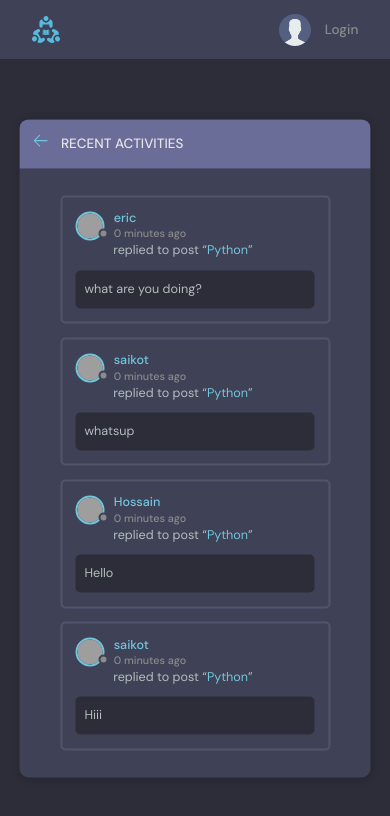
After one commit to MrThalamus/StudyBud_Backend, a Django app: page /activity in a window 390 px wide. The commit adds this page. Shown: the top 816 px of the page. Run offline with Django 5.2, Linux system fonts and the light colour scheme; data comes from the database, SQL or seed files in the repository; both versions use the stored data as it was after the commit; grey boxes are pictures that could not be loaded.

Commit message:
Mobile Responsiveness

```diff
--- /dev/null
+++ b/base/templates/base/activity.html
@@ -0,0 +1,60 @@
+{% extends 'main.html' %}
+
+{% block content %}
+    <main class="layout">
+      <div class="container">
+        <div class="layout__box">
+          <div class="layout__boxHeader">
+            <div class="layout__boxTitle">
+              <a href="{% url 'home' %}">
+                <svg version="1.1" xmlns="http://www.w3.org/2000/svg" width="32" height="32" viewBox="0 0 32 32">
+                  <title>arrow-left</title>
+                  <path
+                    d="M13.723 2.286l-13.723 13.714 13.719 13.714 1.616-1.611-10.96-10.96h27.625v-2.286h-27.625l10.965-10.965-1.616-1.607z"
+                  ></path>
+                </svg>
+              </a>
+              <h3>Recent Activities</h3>
+            </div>
+          </div>
+
+          <div class="activities-page layout__body">
+            {% for message in room_messages %}
+            <div class="activities__box">
+              <div class="activities__boxHeader roomListRoom__header">
+                <a href="{% url 'user-profile' message.user.id %}" class="roomListRoom__author">
+                  <div class="avatar avatar--small">
+                    <img src="https://randomuser.me/api/portraits/women/11.jpg" />
+                  </div>
+                  <p>
+                    {{ message.user }}
+                    <span>{{message.created|timesince}} ago</span>
+                  </p>
+                </a>
+                {% if request.user == message.user %}
+                <div class="roomListRoom__actions">
+                  <a href="{% url 'delete-message' message.id %}">
+                    <svg version="1.1" xmlns="http://www.w3.org/2000/svg" width="32" height="32" viewBox="0 0 32 32">
+                      <title>remove</title>
+                      <path
+                        d="M27.314 6.019l-1.333-1.333-9.98 9.981-9.981-9.981-1.333 1.333 9.981 9.981-9.981 9.98 1.333 1.333 9.981-9.98 9.98 9.98 1.333-1.333-9.98-9.98 9.98-9.981z">
+                      </path>
+                    </svg>
+                  </a>
+                </div>
+                {% endif %}
+              </div>
+              <div class="activities__boxContent">
+                <p>replied to post “<a href="{% url 'room' message.room.id %}">{{message.room}}</a>”</p>
+                <div class="activities__boxRoomContent">
+                  {{message.body}}
+                </div>
+              </div>
+            </div>
+            {% endfor %}
+          </div>
+        </div>
+      </div>
+    </main>
+
+{% endblock content %}
--- a/base/templates/base/topics_component.html
+++ b/base/templates/base/topics_component.html
@@ -12,7 +12,7 @@
     </li>
     {% endfor %}
   </ul>
-  <a class="btn btn--link" href="/">
+  <a class="btn btn--link" href="{% url 'topics' %}">
     More
     <svg version="1.1" xmlns="http://www.w3.org/2000/svg" width="32" height="32" viewBox="0 0 32 32">
       <title>chevron-down</title>
--- a/base/urls.py
+++ b/base/urls.py
@@ -16,5 +16,11 @@ urlpatterns = [
     path('delete-room/<str:pk>', views.deleteRoom, name="delete-room"),
     path('delete-message/<str:pk>', views.deleteMessage, name="delete-message"),
 
-    path('update-user', views.updateUser, name="update-user")
+    path('update-user', views.updateUser, name="update-user"),
+
+    path('topics', views.topicsPage, name="topics"),
+
+    path('activity', views.activityPage, name="activity")
+
+
 ]
--- a/base/views.py
+++ b/base/views.py
@@ -65,7 +65,7 @@ def registerPage(request):
 def home(request):
     # return HttpResponse('Home page')
     q = request.GET.get('q') if request.GET.get('q') != None else ''
-    topics = Topic.objects.all()
+    topics = Topic.objects.all()[0:5]
     rooms = Room.objects.filter(
         Q(topic__name__icontains=q) |
         Q(name__icontains=q) |
@@ -188,3 +188,12 @@ def updateUser(request):
             return redirect('user-profile', pk=user.id)
 
     return render(request, 'base/update-user.html', {'form': form})
+
+def topicsPage(request):
+    q = request.GET.get('q') if request.GET.get('q') != None else ''
+    topics = Topic.objects.filter(name__icontains=q)
+    return render(request, 'base/topics.html', {'topics': topics})
+
+def activityPage(request):
+    room_messages = Message.objects.all()
+    return render(request, 'base/activity.html', {'room_messages': room_messages})
```
Also changed, not shown: base/templates/base/home.html (+4 -4 lines), base/templates/base/topics.html (added, +49 -0 lines), db.sqlite3.
